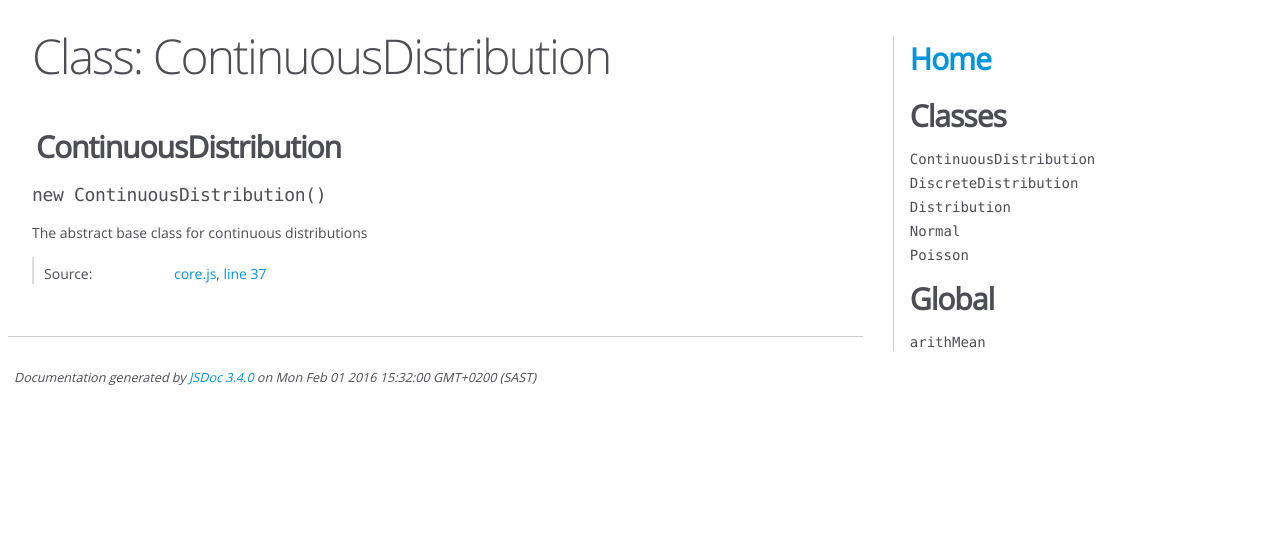
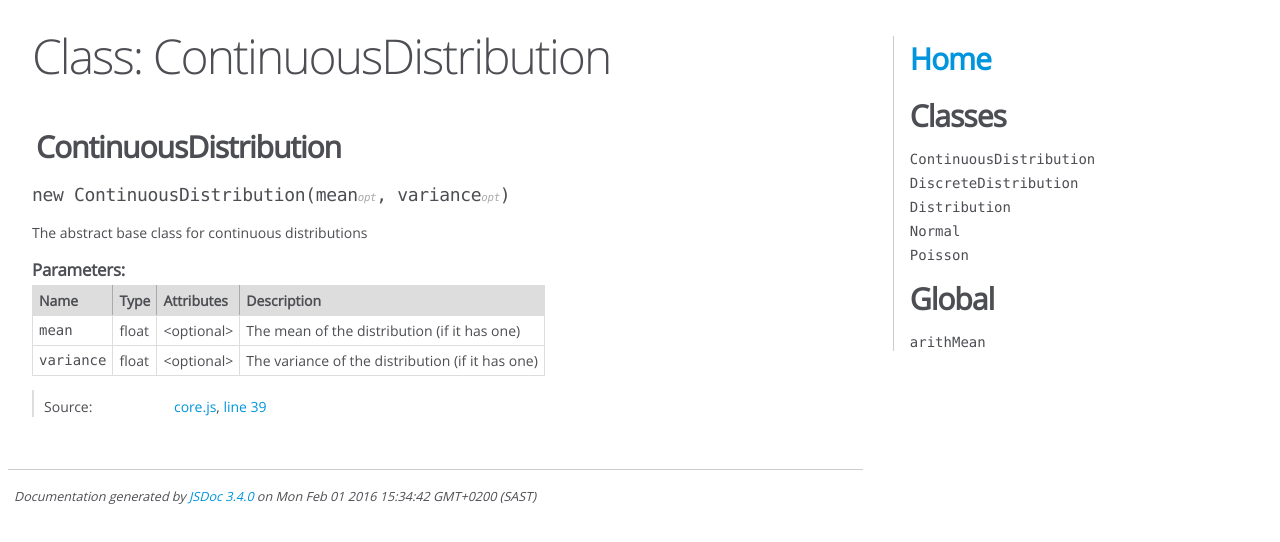
Before and after one commit to kencoken/distfitjs, a website: page doc/ContinuousDistribution.html in a window 1280 px wide. Drawn offline with Linux system fonts and the light colour scheme.

Commit message:
Fixed docstrings again

```diff
--- a/doc/ContinuousDistribution.html
+++ b/doc/ContinuousDistribution.html
@@ -40,7 +40,7 @@
 
 
 
-    <h4 class="name" id="ContinuousDistribution"><span class="type-signature"></span>new ContinuousDistribution<span class="signature">()</span><span class="type-signature"></span></h4>
+    <h4 class="name" id="ContinuousDistribution"><span class="type-signature"></span>new ContinuousDistribution<span class="signature">(mean<span class="signature-attributes">opt</span>, variance<span class="signature-attributes">opt</span>)</span><span class="type-signature"></span></h4>
 
 
 
@@ -56,6 +56,100 @@
 
 
 
+
+
+    <h5>Parameters:</h5>
+
+
+<table class="params">
+    <thead>
+    <tr>
+
+        <th>Name</th>
+
+
+        <th>Type</th>
+
+
+        <th>Attributes</th>
+
+
+
+
+        <th class="last">Description</th>
+    </tr>
+    </thead>
+
+    <tbody>
+
+
+        <tr>
+
+                <td class="name"><code>mean</code></td>
+
+
+            <td class="type">
+
+
+<span class="param-type">float</span>
+
+
+
+            </td>
+
+
+                <td class="attributes">
+
+                    &lt;optional><br>
+
+
+
+
+
+                </td>
+
+
+
+
+            <td class="description last">The mean of the distribution (if it has one)</td>
+        </tr>
+
+
+
+        <tr>
+
+                <td class="name"><code>variance</code></td>
+
+
+            <td class="type">
+
+
+<span class="param-type">float</span>
+
+
+
+            </td>
+
+
+                <td class="attributes">
+
+                    &lt;optional><br>
+
+
+
+
+
+                </td>
+
+
+
+
+            <td class="description last">The variance of the distribution (if it has one)</td>
+        </tr>
+
+
+    </tbody>
+</table>
 
 
 
@@ -91,7 +185,7 @@
 
     <dt class="tag-source">Source:</dt>
     <dd class="tag-source"><ul class="dummy"><li>
-        <a href="core.js.html">core.js</a>, <a href="core.js.html#line37">line 37</a>
+        <a href="core.js.html">core.js</a>, <a href="core.js.html#line39">line 39</a>
     </li></ul></dd>
 
 
@@ -153,7 +247,7 @@
 <br class="clear">
 
 <footer>
-    Documentation generated by <a href="https://github.com/jsdoc3/jsdoc">JSDoc 3.4.0</a> on Mon Feb 01 2016 15:32:00 GMT+0200 (SAST)
+    Documentation generated by <a href="https://github.com/jsdoc3/jsdoc">JSDoc 3.4.0</a> on Mon Feb 01 2016 15:34:42 GMT+0200 (SAST)
 </footer>
 
 <script> prettyPrint(); </script>
```
Also changed, not shown: doc/DiscreteDistribution.html (+97 -3 lines), doc/Distribution.html (+1 -1 lines), doc/Normal.html (+1 -1 lines), doc/Poisson.html (+1 -1 lines), doc/core.js.html (+12 -4 lines), doc/global.html (+1 -1 lines), doc/index.html (+1 -1 lines), doc/normal.js.html (+1 -1 lines), doc/poisson.js.html (+1 -1 lines), lib/core.js (+11 -3 lines).
